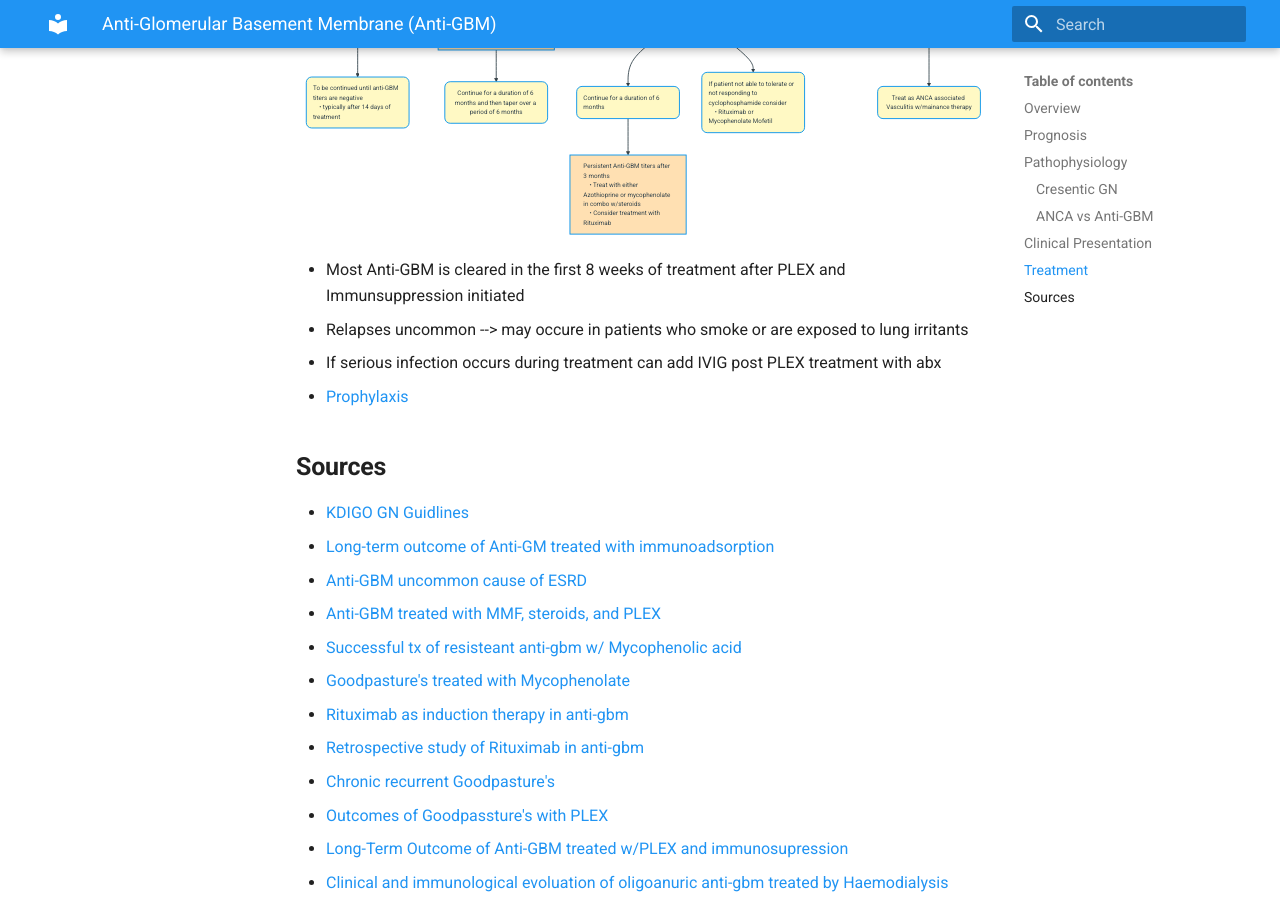
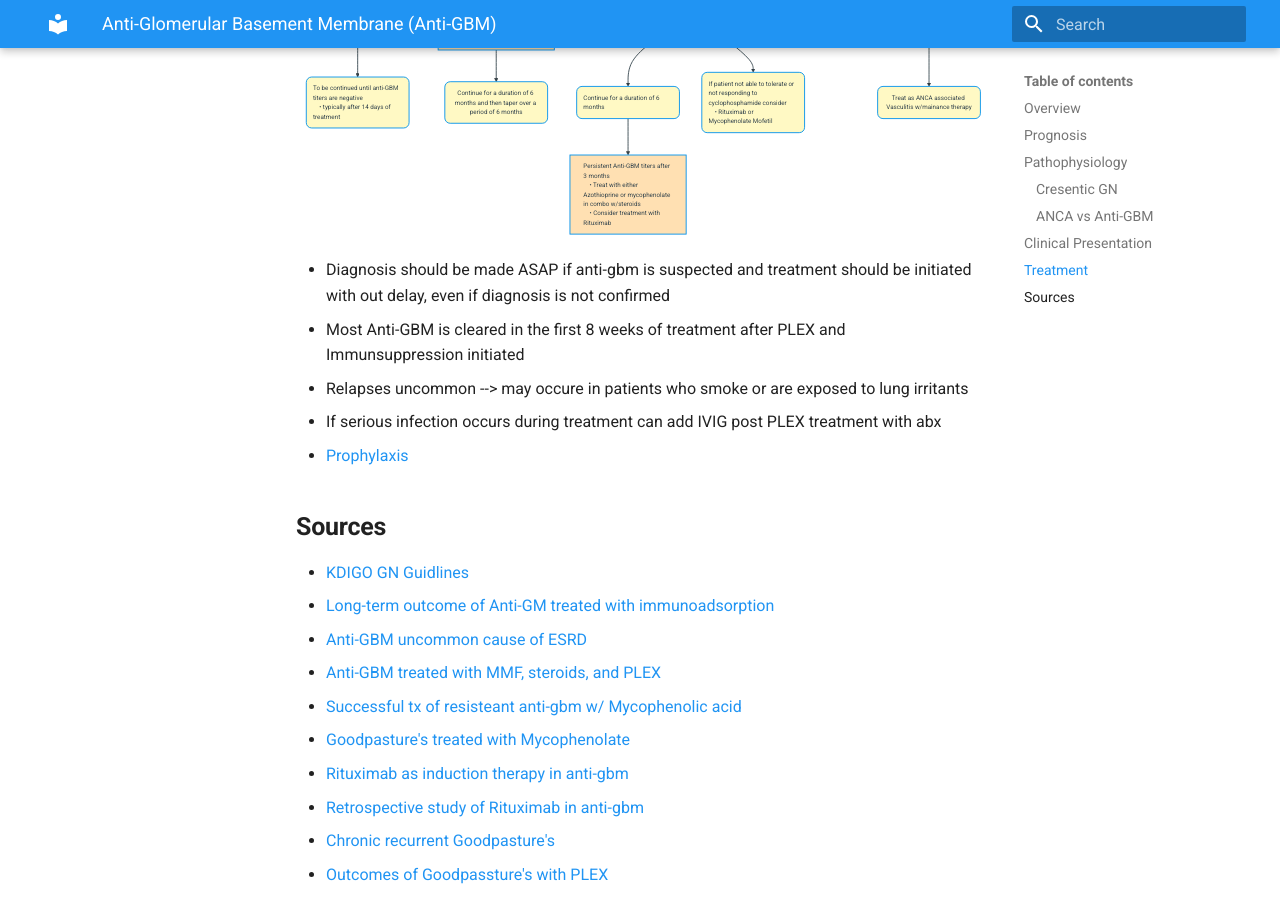
Before and after one commit to TTUNEPH2025/GN, an MkDocs documentation site: the page built from docs/Anti-GBM.md, in a window 1280 px wide and 900 px high, scrolled down 3795 px. Built offline with MkDocs 1.6.1 and Material for MkDocs 9.7.7, drawn with Linux system fonts in a browser that asks for light colours.

Commit message:
Update Anti-GBM.md

````diff
--- a/docs/Anti-GBM.md
+++ b/docs/Anti-GBM.md
@@ -136,6 +136,7 @@ flowchart TD
 ```
 
 
+ * Diagnosis should be made ASAP if anti-gbm is suspected and treatment should be initiated with out delay, even if diagnosis is not confirmed
  * Most Anti-GBM is cleared in the first 8 weeks of treatment after PLEX and Immunsuppression initiated
  * Relapses uncommon --> may occure in patients who smoke or are exposed to lung irritants
  * If serious infection occurs during treatment can add IVIG post PLEX treatment with abx
````
